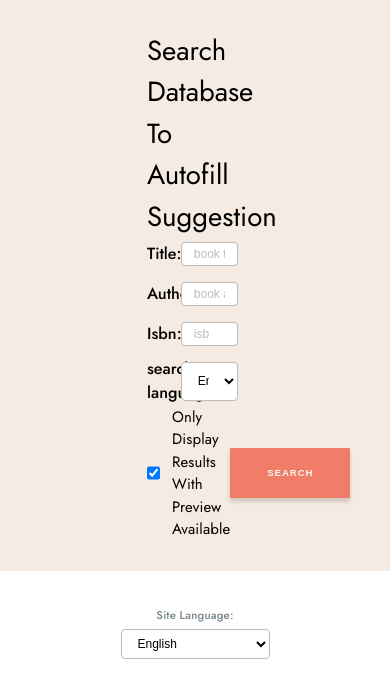
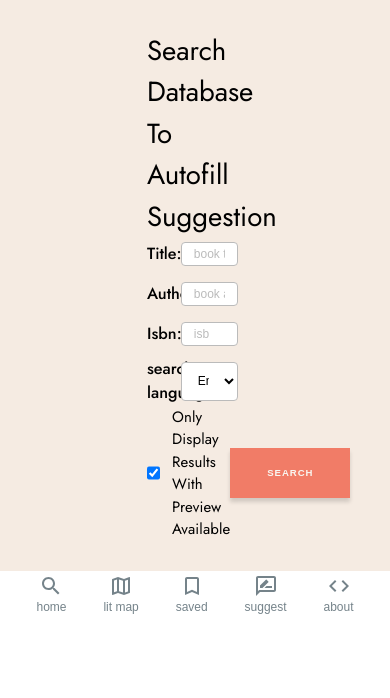
Before and after one commit to JCJang/Humanities-book-database, a React (Create React App) app: page /add in a window 390 px wide. Shown: the top 698 px of the page. Built offline with nearby package versions, Linux system fonts and the light colour scheme; no server answers; a web font is replaced by a local one.

Commit message:
sep 23 created LinksMobile, created NavMobile.

```diff
--- a/src/App.css
+++ b/src/App.css
@@ -373,10 +373,17 @@ font:var(--body1);
   width: minmax(33vw,400px);
 }
 
-.Link{
+.WebNavLink{
   color: var(--detailspaneltext);
   text-decoration: none;
   padding:0 3rem;
+}
+
+.MobileNavLink{
+  color: var(--nav);
+  text-decoration: none;
+  justify-content: center;
+  align-items: center;
 }
 
 .AuthorLink{
--- a/src/App.js
+++ b/src/App.js
@@ -48,8 +48,8 @@ const App = () => {
     </Route>
     <Route path = "/add" exact>
     <Add xs={xs} s={s} m={m} l={l} xl={xl} googleScriptLoaded={googleScriptLoaded} languageSetting={languageSetting} setLanguageSetting={setLanguageSetting} />
+    </Route>
     {!m && <NavMobile xs={xs} s={s} m={m} l={l} xl={xl} languageSetting={languageSetting} setLanguageSetting={setLanguageSetting}/>}
-    </Route>
     </div>
     </Router>
   )
--- a/src/components/nav/Links.js
+++ b/src/components/nav/Links.js
@@ -1,7 +1,7 @@
 import {Link} from 'react-router-dom'
-const Links = ({routeName, label}) => {
+const Links = ({m, routeName, label}) => {
   return (
-    <Link to={routeName} className="Link">
+    <Link to={routeName} className={m?"WebNavLink":"MobileNavLink"}>
     {label}
     </Link>
   )
--- /dev/null
+++ b/src/components/nav/LinksMobile.js
@@ -0,0 +1,14 @@
+import {Link} from 'react-router-dom'
+
+const LinksMobile = ({Icon, m, routeName, label}) => {
+  return (
+    <div className="Column"  style={{alignItems:"center"}}>
+    <Icon style={{fontSize:"24px"}}/>
+    <Link to={routeName} className="MobileNavLink">
+    {label}
+    </Link>
+    </div>
+  )
+}
+
+export default LinksMobile
--- a/src/components/nav/NavMobile.js
+++ b/src/components/nav/NavMobile.js
@@ -1,5 +1,10 @@
-import Links from './Links'
+import LinksMobile from './LinksMobile'
 
+import MapOutlinedIcon from '@material-ui/icons/MapOutlined';
+import SearchOutlinedIcon from '@material-ui/icons/SearchOutlined';
+import BookmarkBorderOutlinedIcon from '@material-ui/icons/BookmarkBorderOutlined';
+import RateReviewOutlinedIcon from '@material-ui/icons/RateReviewOutlined';
+import CodeOutlinedIcon from '@material-ui/icons/CodeOutlined';
 
 const NavMobile = ({xs, s, m, l, xl, languageSetting, setLanguageSetting}) => {
 
@@ -8,33 +13,29 @@ const NavMobile = ({xs, s, m, l, xl, languageSetting, setLanguageSetting}) => {
     width: "100vw",
     background: "var(--nav-text)",
     color: "var(--nav)",
-    height: "2rem",
+    height: "4rem",
     alignItems: "center",
-    display: "flex"}
+    justifyContent: "space-around",
+    display: "flex",
+    padding:"0 1.5rem"
+    }
   }
 
-  const navWebsite = () => {
-    return {
-    width: "100vw",
-    background: "var(--nav)",
-    color: "var(--nav-text)",
-    height: "3.5rem",
-    alignItems: "center",
-    display: "flex"}
-  }
 
   return (
-    <nav className={m?"Row":"Column"} style={!m?navMobile():navWebsite()}>
-    <Links routeName="/" label="home"/>
-    <Links routeName="/add" label="add"/>
-    <label htmlFor="languageSetting" className="subtitle2">site language:</label>
-    <select className="form-control" id="languageSetting" value={languageSetting}
-     onChange={(e)=>setLanguageSetting(e.target.value)} placeholder="toggles auto input settings">
-     <option value="en">English</option>
-     <option value="zh-tw">Traditional Chinese</option>
-     <option value="zh-cn">Simplified Chinese</option>
-     </select>
-  </nav>
+    <nav className="Row" style={navMobile()}>
+
+    <LinksMobile routeName="/" label="home" m={m} Icon={SearchOutlinedIcon}/>
+
+    <LinksMobile routeName="/map" label="lit map" m={m} Icon={MapOutlinedIcon}/>
+
+    <LinksMobile routeName="/saved" label="saved" m={m} Icon={BookmarkBorderOutlinedIcon}/>
+
+    <LinksMobile routeName="/suggest" label="suggest" m={m} Icon={RateReviewOutlinedIcon}/>
+
+    <LinksMobile routeName="/about" label="about" m={m} Icon={CodeOutlinedIcon}/>
+
+    </nav>
   )
 }
 
--- a/src/components/newAccess/Access.js
+++ b/src/components/newAccess/Access.js
@@ -28,7 +28,7 @@ const Access =({xs,s,m,l,xl,googleScriptLoaded, languageSetting, setLanguageSett
     if(columnFocus === "shelfpanel"){
       return "var(--focusedpanelmobile)";
     }else {
-      return "2rem";
+      return "3rem";
     }
   }
 
@@ -36,7 +36,7 @@ const Access =({xs,s,m,l,xl,googleScriptLoaded, languageSetting, setLanguageSett
     if(columnFocus === "detailspanel"){
       return "var(--focusedpanelmobile)";
     }else{
-      return "2rem";
+      return "3rem";
     }
   }
 
@@ -44,7 +44,7 @@ const Access =({xs,s,m,l,xl,googleScriptLoaded, languageSetting, setLanguageSett
     if(columnFocus === "detailspanel"){
       return "var(--focusedpanelmobile)";
     }else{
-      return "2rem";
+      return "3rem";
     }
   }
 
--- a/src/components/newAccess/Nav.js
+++ b/src/components/newAccess/Nav.js
@@ -25,8 +25,8 @@ const Nav = ({xs, s, m, l, xl, languageSetting, setLanguageSetting}) => {
 
   return (
     <nav className={m?"Row":"Column"} style={!m?navMobile():navWebsite()}>
-    <Links routeName="/" label="home"/>
-    <Links routeName="/add" label="add"/>
+    <Links m={m} routeName="/" label="home"/>
+    <Links m={m} routeName="/add" label="add"/>
     <label htmlFor="languageSetting" className="subtitle2">site language:</label>
     <select className="form-control" id="languageSetting" value={languageSetting}
      onChange={(e)=>setLanguageSetting(e.target.value)} placeholder="toggles auto input settings">
```
